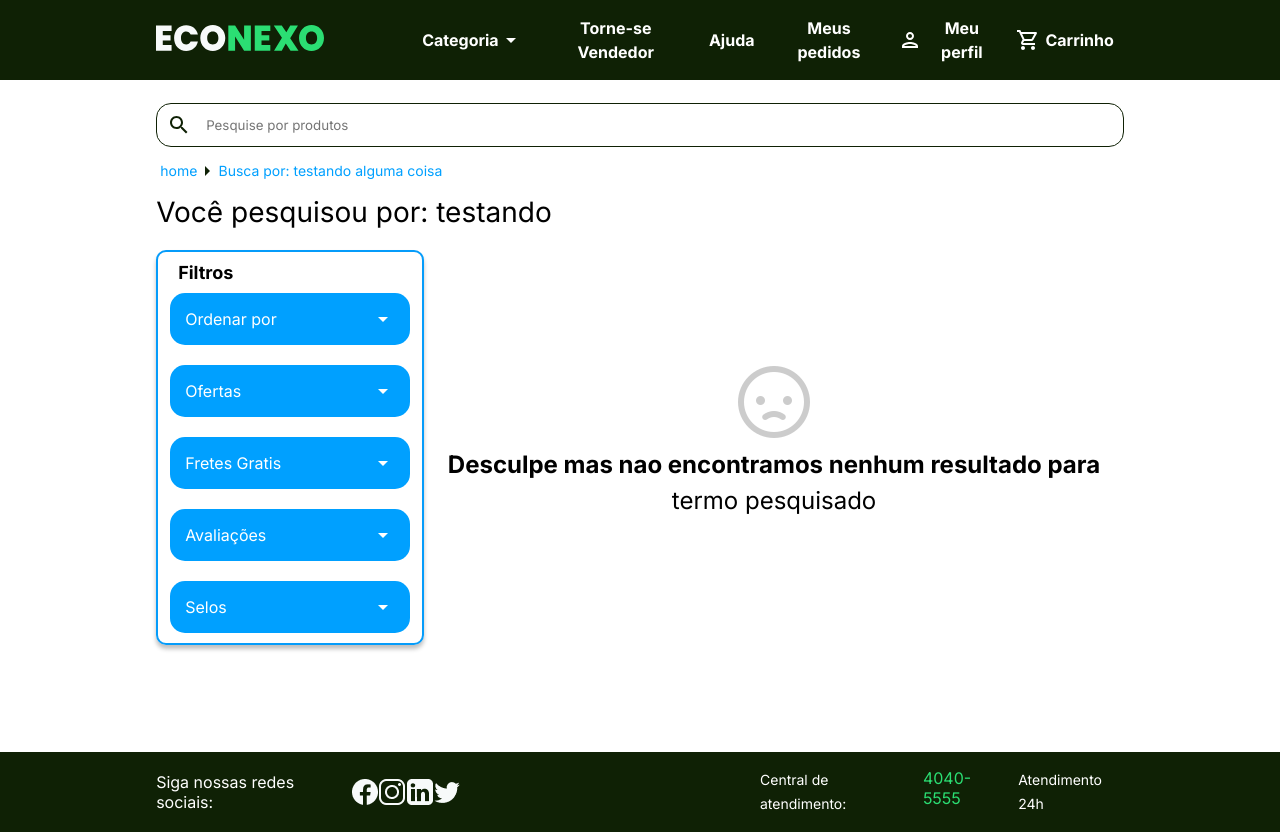
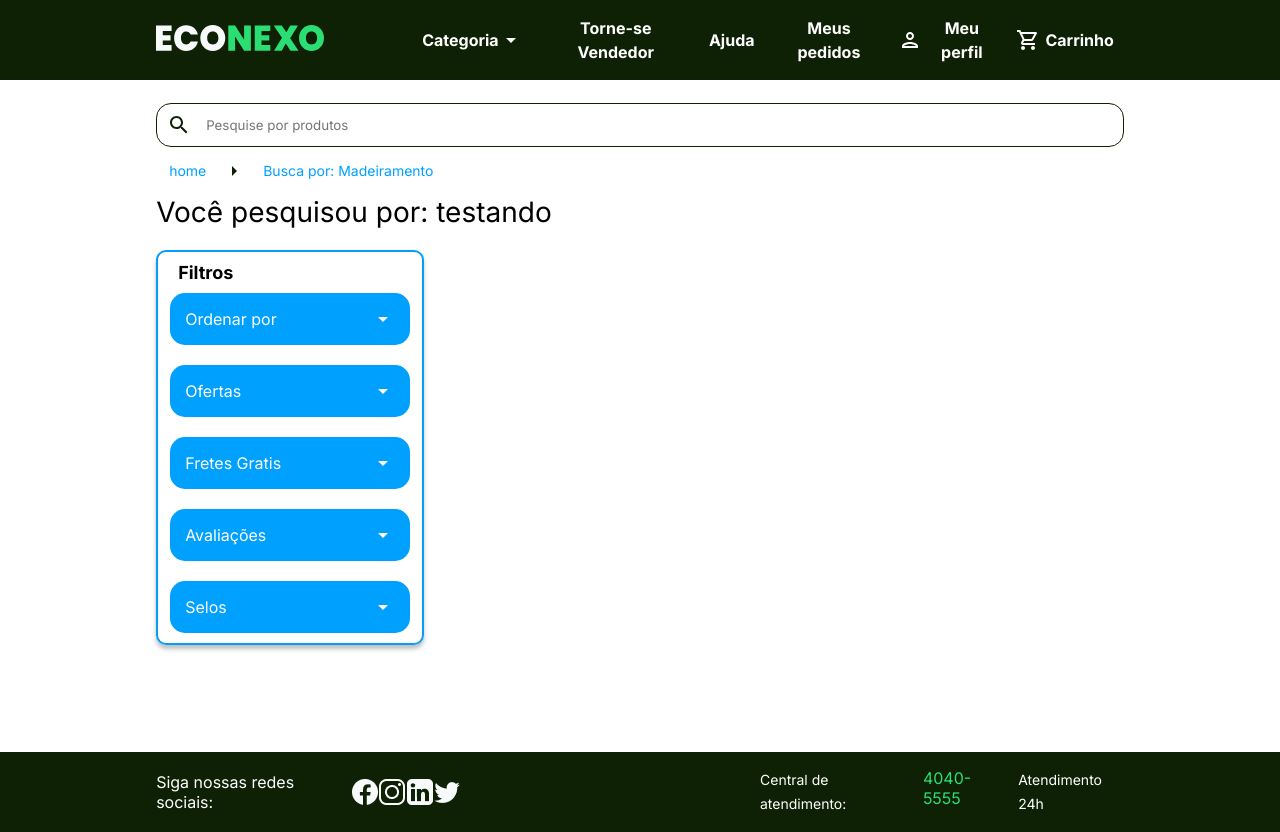
Before and after one commit to LipeSou/ecoPlace, a React (Create React App) app: page /list in a window 1280 px wide. Built offline with nearby package versions, Linux system fonts and the light colour scheme.

Commit message:
alteraçoes finais

```diff
--- a/src/pages/productsListPage/ProductsListPage.js
+++ b/src/pages/productsListPage/ProductsListPage.js
@@ -1,6 +1,5 @@
 import React from "react"
 import rightarrow from "../../assets/img/right-arrow.png"
-import sadface from "../../assets/img/sadface.png"
 import ArrowDropDownOutlined from '@material-ui/icons/ArrowDropDownOutlined';
 import {
     StyledText,
@@ -12,9 +11,6 @@ import {
     FilterContainer,
     SelectContainer,
     SearchMainContainer,
-    NotFound,
-    StyledError,
-    NotFoundItem,
     Products
 } from "./styled"
 
@@ -24,7 +20,7 @@ const productListPage = () => {
             <div>
                 <StyledInput/>
                 <StyledPathInfo>
-                    <StyledText> home </StyledText> <img src={rightarrow}/> <StyledText> Busca por: testando alguma coisa </StyledText>
+                    <StyledText> home </StyledText> <img src={rightarrow}/> <StyledText> Busca por: Madeiramento </StyledText>
                 </StyledPathInfo>
                 <StyledsearchInfo> Você pesquisou por: testando </StyledsearchInfo>
                 <SearchMainContainer>
@@ -56,11 +52,6 @@ const productListPage = () => {
 
                     </Products>
 
-                    <NotFound>
-                            <img src={sadface}/>
-                            <StyledError>Desculpe mas nao encontramos nenhum resultado para</StyledError>
-                            <NotFoundItem>termo pesquisado</NotFoundItem>
-                    </NotFound>
 
                 </SearchMainContainer>
             </div>
```
